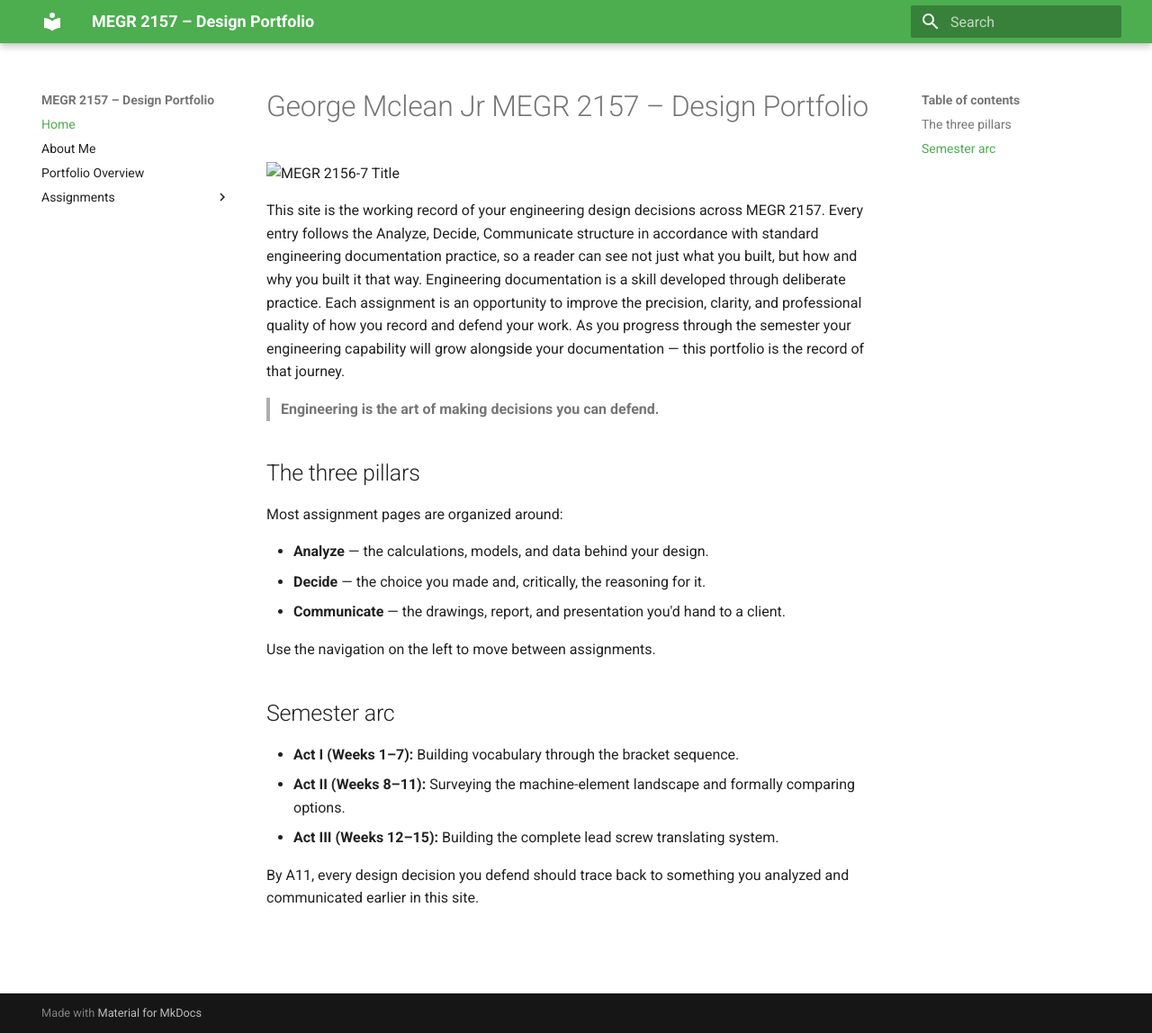
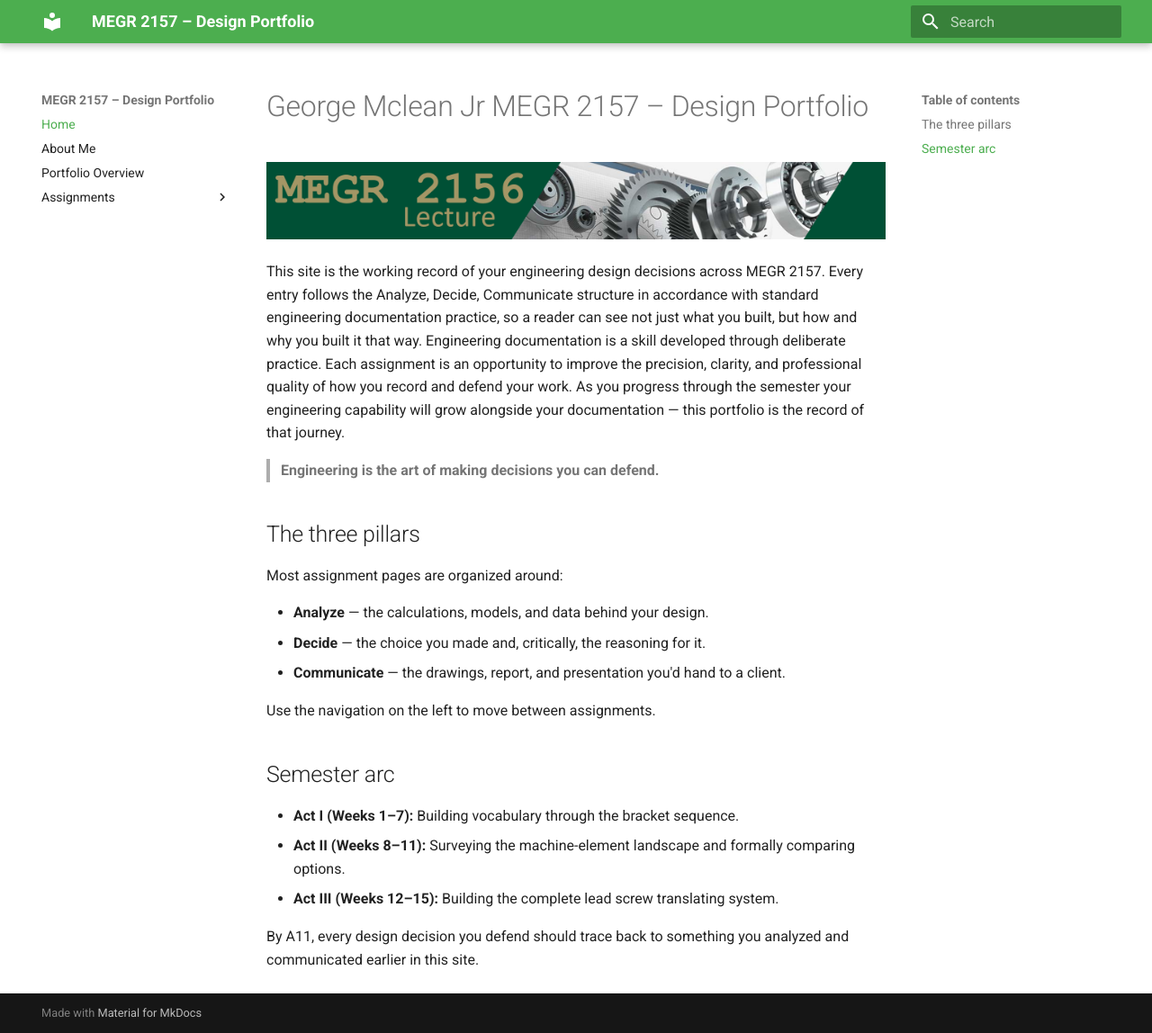
Before and after one commit to gmclean04/Mclean-MEGR-2156-Portfolio, an MkDocs documentation site: the page built from docs/index.md, in a window 1280 px wide and 1148 px high. Shown: the whole window at 90% size. Built offline with MkDocs 1.6.1 and Material for MkDocs 9.7.7, drawn with Linux system fonts in a browser that asks for light colours.

Commit message:
Update index.md

```diff
--- a/docs/index.md
+++ b/docs/index.md
@@ -1,6 +1,6 @@
 # George Mclean Jr MEGR 2157 – Design Portfolio
 
-![MEGR 2156-7 Title](port-testimage.jpg)
+![MEGR 2156-7 Title](MEGR2156title.png)
 
 This site is the working record of your engineering design decisions across MEGR 2157. Every entry follows the Analyze, Decide, Communicate structure in accordance with standard engineering documentation practice, so a reader can see not just what you built, but how and why you built it that way. Engineering documentation is a skill developed through deliberate practice. Each assignment is an opportunity to improve the precision, clarity, and professional quality of how you record and defend your work. As you progress through the semester your engineering capability will grow alongside your documentation — this portfolio is the record of that journey.
 
```
